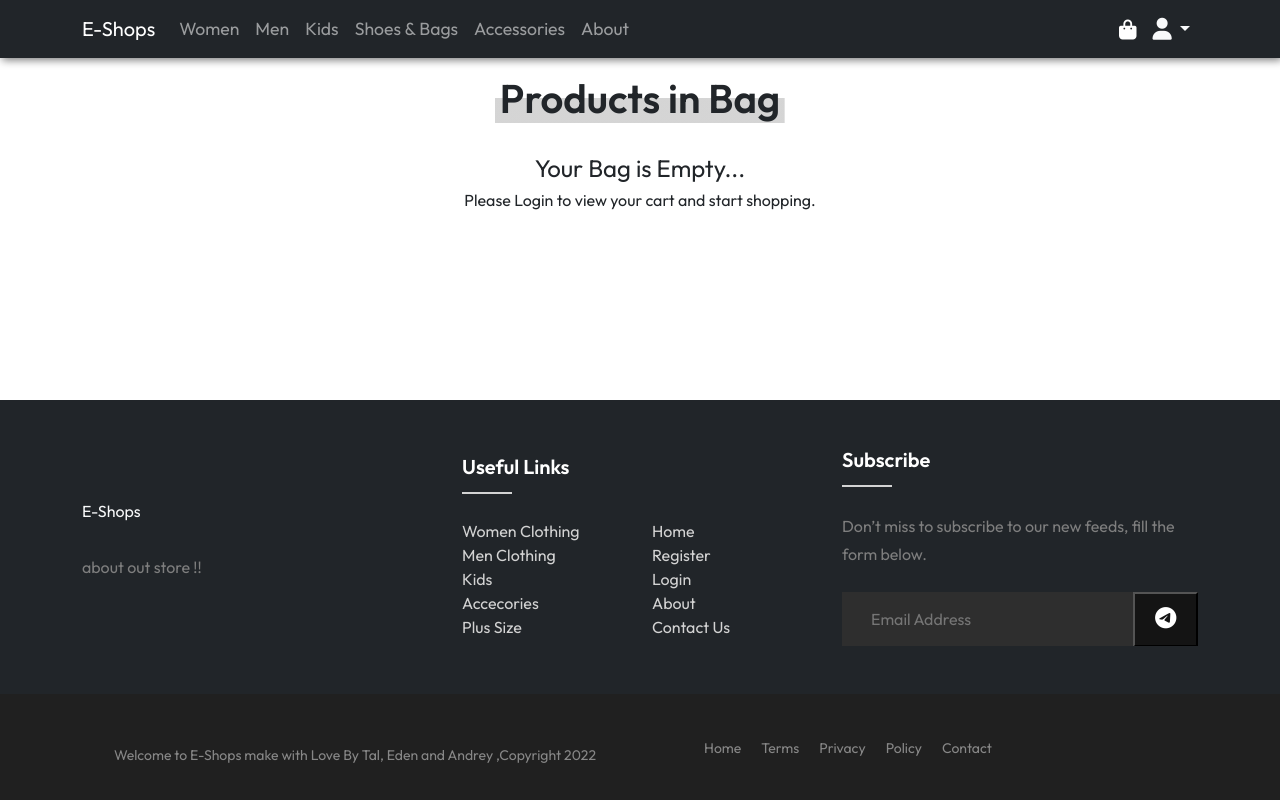
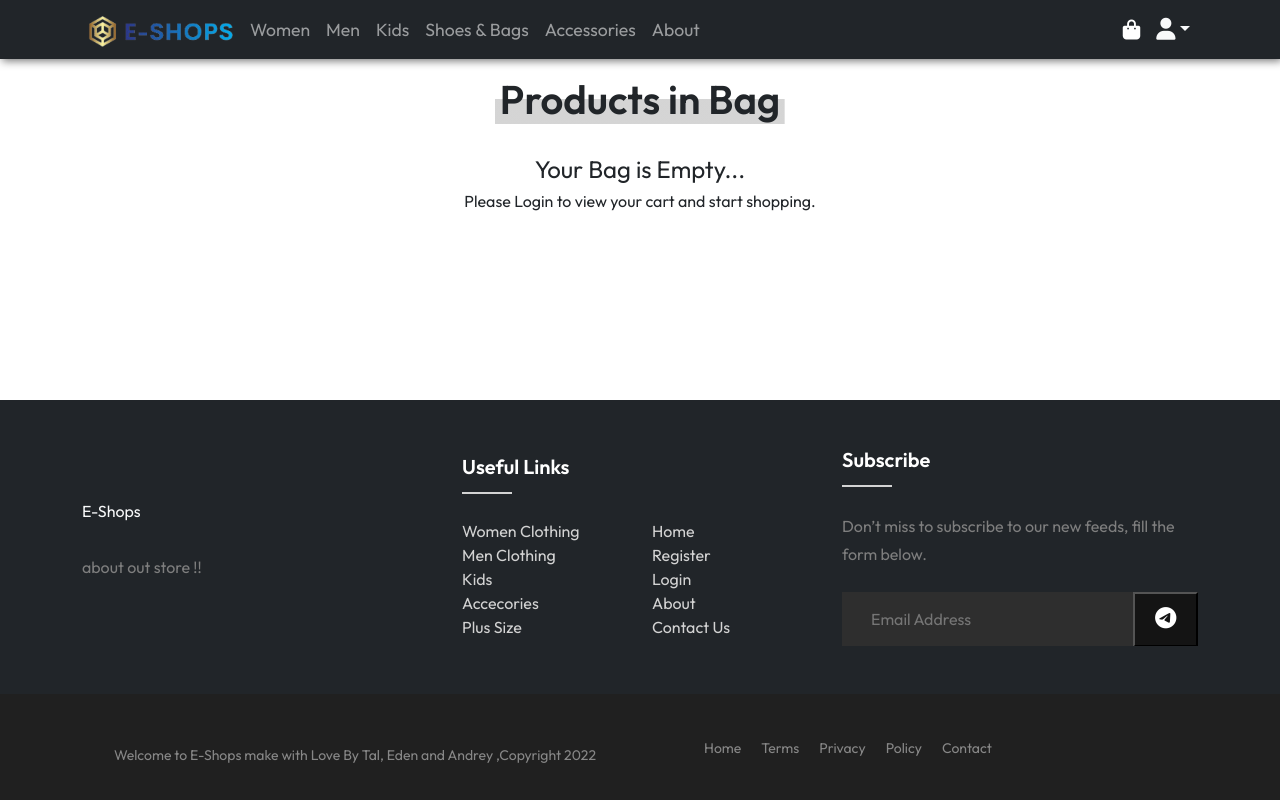
Before and after one commit to EdenItz/AdvApp-Final, a React (Create React App) app in the folder Client/: page /cart in a window 1280 px wide. Built offline with nearby package versions, Linux system fonts and the light colour scheme.

Commit message:
add logo

```diff
--- a/Client/src/components/Navbar.jsx
+++ b/Client/src/components/Navbar.jsx
@@ -1,9 +1,10 @@
 import React, { useContext, useState } from 'react';
 import { NavLink, useNavigate } from 'react-router-dom';
+import { getProductsInCart } from '../services/cartService';
+import { successMsg, errorMsg } from '../services/feedbackService';
+import appLogo from '../assets/logo.png';
 import '../css/navbar.css';
 import '../css/home.css';
-import { getProductsInCart } from '../services/cartService';
-import { successMsg, errorMsg } from '../services/feedbackService';
 
 // Importing useContext Variables
 import { TokenContext, UserContext } from '../App';
@@ -53,8 +54,8 @@ function Navbar(props) {
                 id="navBar"
             >
                 <div className="container">
-                    <NavLink className="navbar-brand " to="/">
-                        E-Shops
+                    <NavLink to="/">
+                        <img className="navLogo" src={appLogo} alt="Logo" ></img>
                     </NavLink>
                     <button
                         className="navbar-toggler"
@@ -103,17 +104,17 @@ function Navbar(props) {
                                 </NavLink>
                             </li>
 
-                            {userDetails.isAdmin ? (
+                            {userDetails.isAdmin && (
                                 <li className="nav-item">
                                     <NavLink
                                         className="nav-link text-success adminPanelLink"
                                         to="/admin-panel"
                                     >
-                                        <i className="fa-solid fa-unlock"></i>{' '}
+                                        <i className="fa-solid fa-unlock"></i>
                                         Admin Panel
                                     </NavLink>
                                 </li>
-                            ) : null}
+                            )}
                         </ul>
                         <div className="nav-item dropdown text-light">
                             {/* CART */}
@@ -141,13 +142,13 @@ function Navbar(props) {
                                 data-bs-toggle="dropdown"
                                 aria-expanded="false"
                             >
-                                <i className="fa-solid fa-user fa-lg hoverIcon"></i>{' '}
+                                <i className="fa-solid fa-user fa-lg hoverIcon"></i>
                                 <span className="navName">
-                                    {isLogged ? userDetails.name : null}
+                                    {isLogged && userDetails.name}
                                 </span>
                             </a>
                             <ul className="dropdown-menu">
-                                {isLogged ? null : (
+                                {!isLogged && (
                                     <>
                                         <li>
                                             <NavLink
@@ -168,7 +169,7 @@ function Navbar(props) {
                                     </>
                                 )}
 
-                                {isLogged ? (
+                                {isLogged && (
                                     <>
                                         <li>
                                             <NavLink
@@ -188,7 +189,7 @@ function Navbar(props) {
                                             </a>
                                         </li>
                                     </>
-                                ) : null}
+                                )}
                             </ul>
                         </div>
                     </div>
--- a/Client/src/css/navbar.css
+++ b/Client/src/css/navbar.css
@@ -10,7 +10,7 @@
 }
 
 .navLogo {
-  width: 7rem;
+  width: 10rem;
 }
 
 .women {
```
Also changed, not shown: Client/src/assets/logo.png (added).
